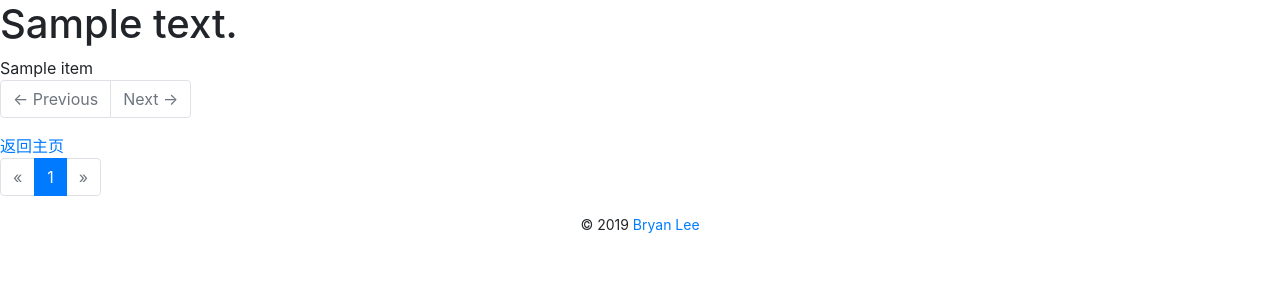
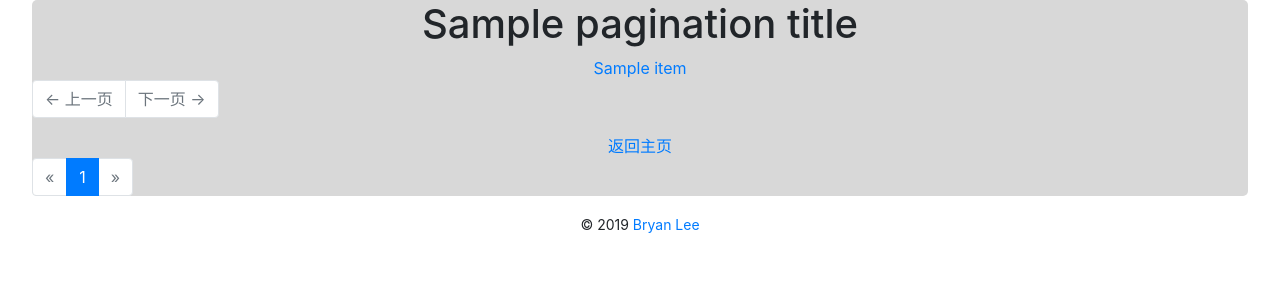
Before and after one commit to NightMarcher/zhihu-crawler, a Flask app: template templates/pagination.html in a window 1280 px wide. Shown: the top 300 px of the page. Run offline with Flask 2, Linux system fonts and the light colour scheme; the template is opened without the code that fills it: most values are stand-ins (such as "Sample title", 1, 10 or a date in 2020); some libraries are stand-ins or nearby versions.

Commit message:
调整话题列表的分页显示

```diff
--- a/app.py
+++ b/app.py
@@ -10,7 +10,7 @@ from flask_apscheduler import APScheduler
 from flask_bootstrap import Bootstrap
 import pymongo
 
-from settings.constant import PER_PAGE
+from settings.constant import PER_PAGE, SUMMARY_ATTR_DICT
 from utils.mongo import mongo
 from utils.toolkit import Pagination, redis_cli
 
@@ -28,30 +28,23 @@ def index():
     return render_template('index.html')
 
 
-@app.route('/weekly_pagination/', methods=['GET', 'POST'])
-def weekly_pagination():
-    weekly_topics_summary = [*mongo.find(col='weekly_topics_summary').sort('summary_last_updated', pymongo.DESCENDING)]
-    messages = [f"{wts['summary_last_updated'].strftime('%Y年第%W周')} 话题总结" for wts in weekly_topics_summary]
-    page = request.args.get('page', 1)
-    try:
-        page = int(page)
-    except Exception as e:
-        page = 1
-    pagination = Pagination(messages, per_page=PER_PAGE, page=page)
-    return render_template('pagination.html', pagination=pagination, summary_type='周话题总结')
+@app.route('/pagination/', methods=['GET', 'POST'])
+def pagination():
+    sub = request.args.get('sub')
+    topics_summary = [*mongo.find(col=sub+'_topics_summary', fields=['summary_last_updated', 'summary_sub_url']).sort('summary_last_updated', pymongo.DESCENDING)]
+    summary_dicts = [{
+        'summary_title': ts['summary_last_updated'].strftime(SUMMARY_ATTR_DICT[sub]['summary_title_fmt']) + '话题总结',
+        'summary_sub_url': ts['summary_sub_url'],
+        } for ts in topics_summary
+    ]
+    page = request.args.get('page', 1, int)
+    pagination = Pagination(summary_dicts, per_page=PER_PAGE, page=page)
+    return render_template('pagination.html', pagination=pagination, pagination_title=SUMMARY_ATTR_DICT[sub]['key_word']+'话题总结')
 
 
-@app.route('/monthly_pagination/', methods=['GET', 'POST'])
-def monthly_pagination():
-    monthly_topics_summary = [*mongo.find(col='monthly_topics_summary').sort('summary_last_updated', pymongo.DESCENDING)]
-    messages = [f"{mts['summary_last_updated'].strftime('%Y年第%m月')} 话题总结" for mts in monthly_topics_summary]
-    page = request.args.get('page', 1)
-    try:
-        page = int(page)
-    except Exception as e:
-        page = 1
-    pagination = Pagination(messages, per_page=PER_PAGE, page=page)
-    return render_template('pagination.html', pagination=pagination, summary_type='月话题总结')
+@app.route('/summary/<sub_url>', methods=['GET', 'POST'])
+def summary(sub_url):
+    pass
 
 
 if __name__ == '__main__':
--- a/crawling/main.py
+++ b/crawling/main.py
@@ -37,7 +37,7 @@ def get_all_topics(crawler, thread_num):
     for ht in home_topics:
         topics = crawler.get_topics_by_home_topic(ht) or []
         all_topics.extend(topics)
-        break # for debug
+        # break # for debug
     logger.info(f'{len(all_topics)} topics were founded in total.')
     return all_topics
 
--- a/settings/constant.py
+++ b/settings/constant.py
@@ -16,7 +16,6 @@ TIME_FORMAT = '%I:%M:%S %p'
 WEEKLY_TOPICS_ANALYZING_INTERVAL = 1
 MONTHLY_TOPICS_ANALYZING_INTERVAL = 2
 
-TOPIC_SUMMARY_NUM = 100
 PER_PAGE = 1
 
 TOPIC_FIELD_TABLE = {
@@ -30,3 +29,8 @@ TOPIC_FIELD_TABLE = {
         'last_upserted': {'hash_type': None, 'analyze_type': None, },
         # '': {'hash_type': '', 'analyze_type': '', },
         }
+
+SUMMARY_ATTR_DICT = {
+    'weekly': {'key_word': '周', 'summary_title_fmt': '%Y年第%W周'},
+    'monthly': {'key_word': '月', 'summary_title_fmt': '%Y年第%m月'},
+    }
--- a/settings/logging.yaml
+++ b/settings/logging.yaml
@@ -6,7 +6,7 @@ disable_existing_loggers: False
 
 formatters:
   default:
-    format: '%(asctime)s %(levelname)s %(name)s %(funcName)s [%(lineno)d] >>> %(message)s'
+    format: '%(asctime)s [%(levelname)s] <%(processName)s.%(threadName)s> %(name)s - %(funcName)s - #%(lineno)d >>> %(message)s'
 
 handlers:
   console:
--- /dev/null
+++ b/static/css/mystyle.css
@@ -0,0 +1,14 @@
+
+.main{
+    text-align: center;
+    background-color: #D8D8D8;
+    border-radius: 5px;
+    width: 95%;
+    height: 95%;
+    margin: auto;
+    position: relative;
+    top: 0;
+    left: 0;
+    right: 0;
+    bottom: 0;
+}
--- a/templates/bootstrap/pagination.html
+++ b/templates/bootstrap/pagination.html
@@ -1,28 +1,5 @@
 {#  This file was part of Flask-Bootstrap and was modified under the terms of
  its BSD License. Copyright (c) 2013, Marc Brinkmann. All rights reserved. #}
-
-{% macro render_pager(pagination,
-                      fragment='',
-                      prev=('<span aria-hidden="true">&larr;</span> Previous')|safe,
-                      next=('Next <span aria-hidden="true">&rarr;</span>')|safe,
-                      align='') -%}
-    <nav aria-label="Page navigation">
-        <ul class="pagination {% if align == 'center' %}justify-content-center{% elif align == 'right' %}justify-content-end{% endif %}">
-            <li class="page-item {% if not pagination.has_prev %}disabled{% endif %}">
-                <a class="page-link"
-                   href="{{ url_for(request.endpoint, page=pagination.prev_num, **kwargs) + fragment if pagination.has_prev else '#' }}">
-                    {{ prev }}
-                </a>
-            </li>
-            <li class="page-item {% if not pagination.has_next %}disabled{% endif %}">
-                <a class="page-link"
-                   href="{{ url_for(request.endpoint, page=pagination.next_num, **kwargs) + fragment if pagination.has_next else '#' }}">
-                    {{ next }}
-                </a>
-            </li>
-        </ul>
-    </nav>
-{%- endmacro %}
 
 {% macro _arg_url_for(endpoint, base) %}
     {# calls url_for() with a given endpoint and **base as the parameters,
@@ -32,6 +9,36 @@
         {%- do kargs.update(kwargs) -%}
         {{ url_for(endpoint, **kargs) }}
     {%- endwith %}
+{%- endmacro %}
+
+{% macro render_pager(pagination,
+                      fragment='',
+                      prev=('<span aria-hidden="true">&larr;</span> 上一页')|safe,
+                      next=('下一页 <span aria-hidden="true">&rarr;</span>')|safe,
+                      align='') -%}
+    {% with url_args = {} %}
+        {%- do url_args.update(request.view_args if not endpoint else {}),
+       url_args.update(request.args if not endpoint else {}),
+       url_args.update(args) -%}
+        {% with endpoint = endpoint or request.endpoint %}
+        <nav aria-label="Page navigation">
+            <ul class="pagination {% if align == 'center' %}justify-content-center{% elif align == 'right' %}justify-content-end{% endif %}">
+                <li class="page-item {% if not pagination.has_prev %}disabled{% endif %}">
+                    <a class="page-link"
+                       href="{{ _arg_url_for(endpoint, url_args, page=pagination.prev_num) + fragment if pagination.has_prev else '#' }}">
+                        {{ prev }}
+                    </a>
+                </li>
+                <li class="page-item {% if not pagination.has_next %}disabled{% endif %}">
+                    <a class="page-link"
+                       href="{{  _arg_url_for(endpoint, url_args, page=pagination.next_num) + fragment if pagination.has_next else '#' }}">
+                        {{ next }}
+                    </a>
+                </li>
+            </ul>
+        </nav>
+        {% endwith %}
+    {% endwith %}
 {%- endmacro %}
 
 {% macro render_pagination(pagination,
--- a/templates/pagination.html
+++ b/templates/pagination.html
@@ -1,16 +1,20 @@
 {% extends 'layout.html' %}
 {% from 'bootstrap/pagination.html' import render_pager, render_pagination %}
 
+{% block styles %}
+<link rel="stylesheet" href="{{ url_for('static', filename='css/mystyle.css') }}">
+{% endblock %}
+
 {% block content %}
-<div>
-    <h1>{{ summary_type }}</h1>
-    {% for item in pagination.items() %}
-        {{ item }}<br>
+<main class="main">
+    <h1>{{ pagination_title }}</h1>
+    {% for item in pagination.get_items() %}
+        <a href="{{ url_for('summary', sub_url='?' + item['summary_sub_url']) }}">{{ item['summary_title'] }}</a><br>
     {% endfor %}
     {{ render_pager(pagination) }}
     <a href="{{ url_for('index') }}" title="Back to Home Page">返回主页</a>
     {{ render_pagination(pagination) }}
-</div>
+</main>
 {% endblock %}
 
 {% block footer %}
--- a/utils/toolkit.py
+++ b/utils/toolkit.py
@@ -70,7 +70,7 @@ class Pagination:
         self.total = len(seq)
         self.pages = ceil(self.total / per_page)
 
-    def items(self):
+    def get_items(self):
         return self.seq[self.per_page * (self.page - 1): self.per_page * self.page]
 
     def iter_pages(self):
```
Also changed, not shown: analyzing/analyzer.py (+16 -13 lines), settings/flask_config.py (+14 -5 lines), templates/index.html (+9 -3 lines).
